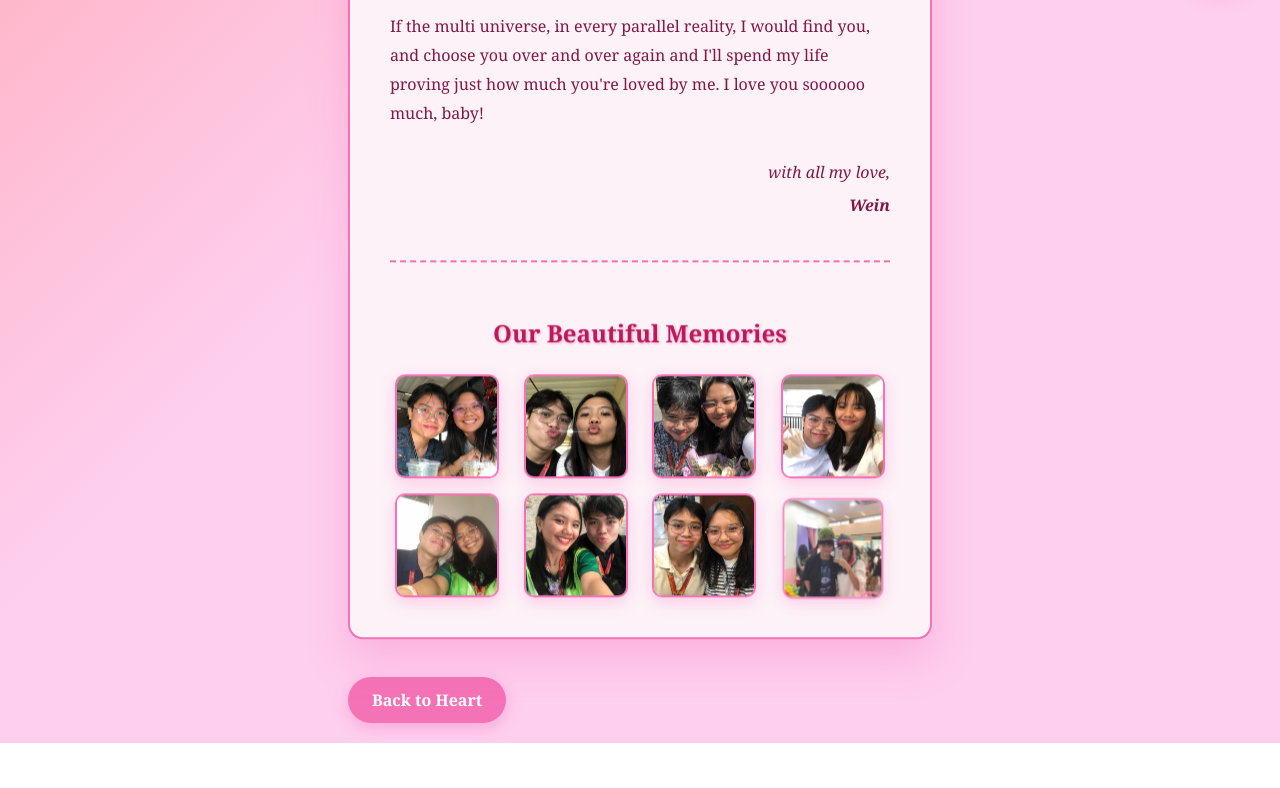
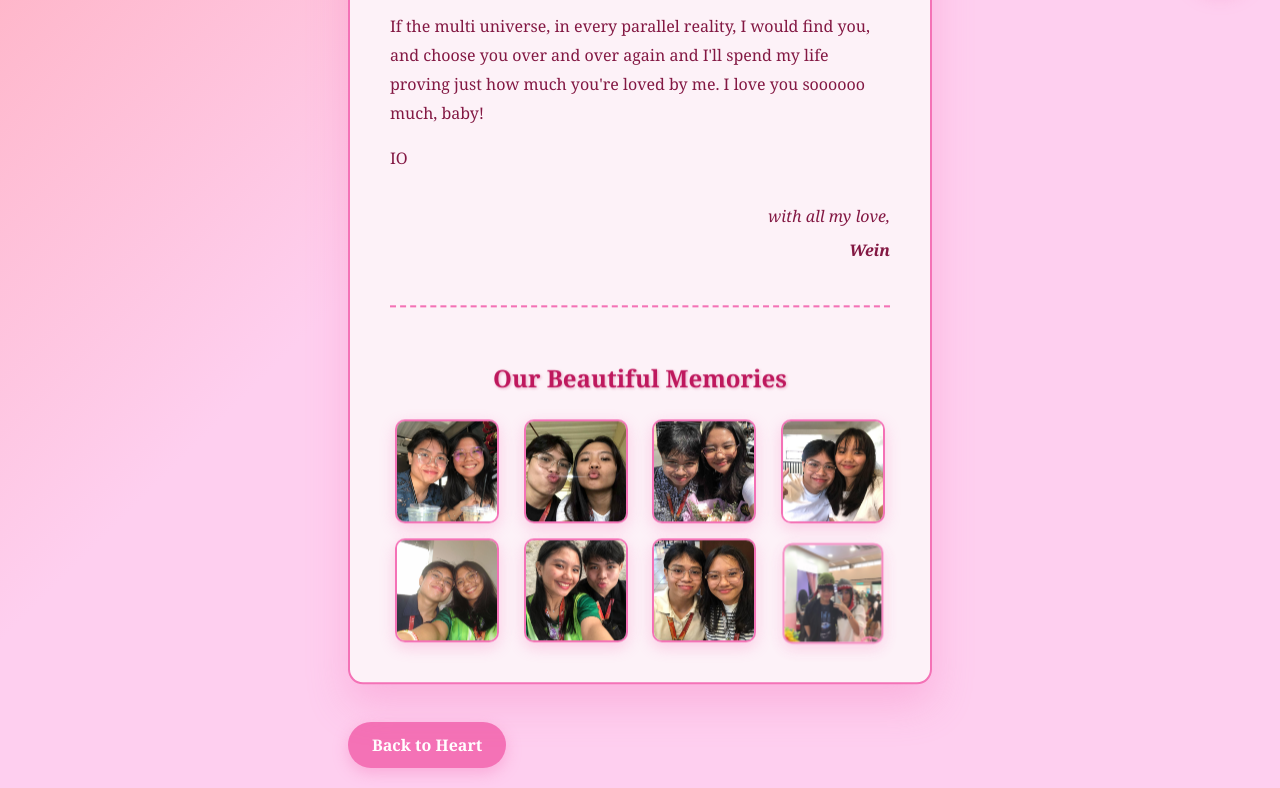
Before and after one commit to ALTRY-3/GF-DAY, a plain HTML site: page letter.html in a window 1280 px wide. Shown: the part 784-1572 px from the top of the page. Before the commit the page ends 1527 px from the top, so only its background shows below. Drawn offline with Linux system fonts and the light colour scheme.

Commit message:
Update letter.html

```diff
--- a/letter.html
+++ b/letter.html
@@ -25,7 +25,7 @@
                 <p>I just want to appreciate all your efforts, even those little things you have done for me. The way you make me laugh and the way you make me smile and the way you make my day complete.</p>
                 <p>Remember, you always have me. I will always love you even during your toughest times, so you never have to pretend you're okay when you're not.</p>
                 <p>If the multi universe, in every parallel reality, I would find you, and choose you over and over again and I'll spend my life proving just how much you're loved by me. I love you soooooo much, baby!</p>
-
+                <p>IO</p>
                 <div class="signature">
                     <p>with all my love,</p>
                     <p class="name">Wein</p>
```
